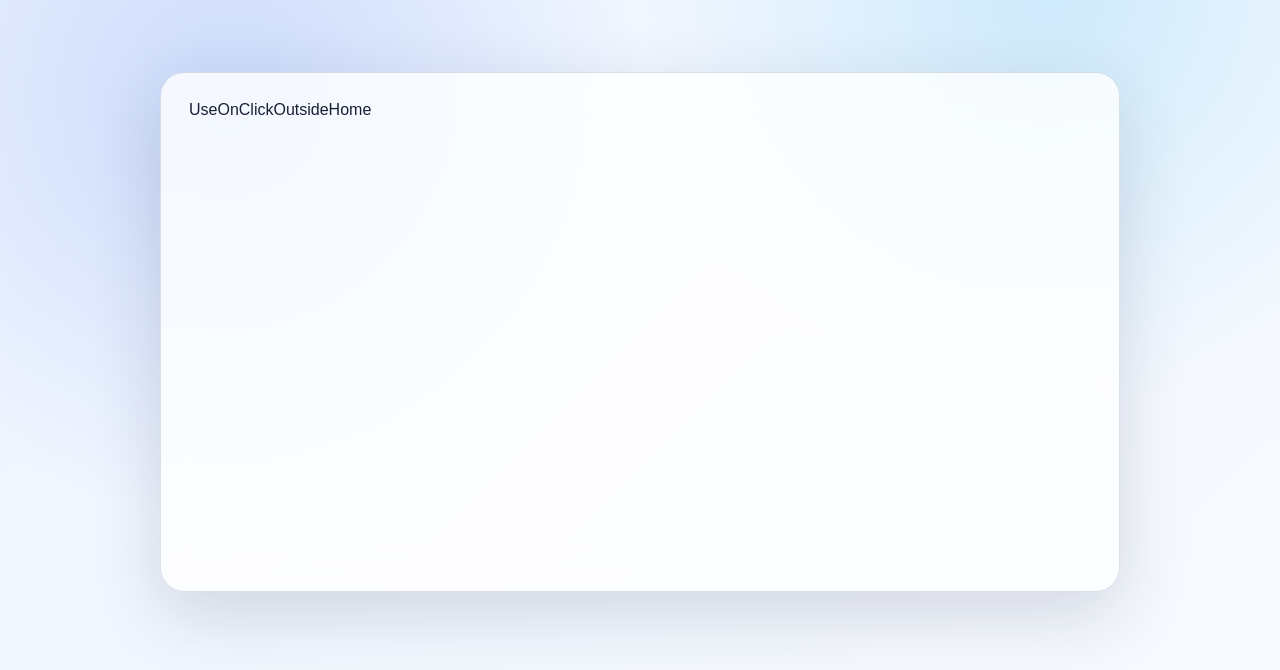
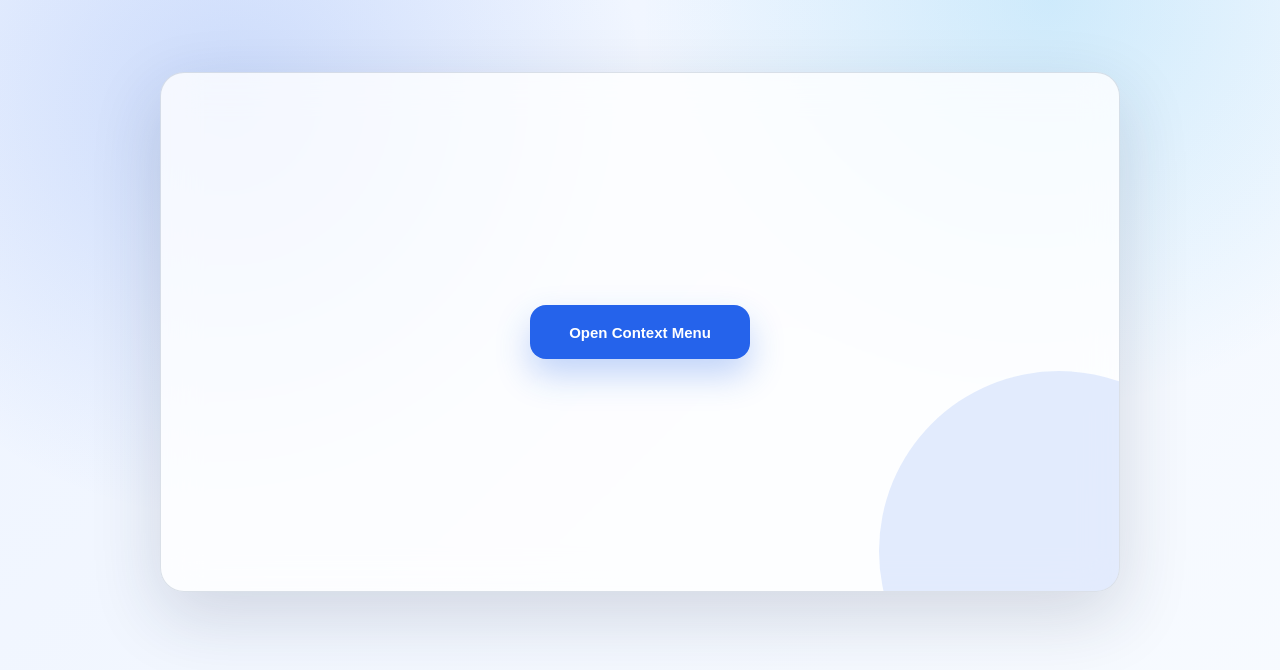
Before and after one commit to TanKaiYi0220/React-Practice-25-Projects, a React (Vite) app: page / in a window 1280 px wide. Shown: the top 670 px of the page. Built offline with nearby package versions, Linux system fonts and the light colour scheme.

Commit message:
feat: vibe coding for modern css

```diff
--- a/src/components/use_on_click_outside/UseOnClickOutside.jsx
+++ b/src/components/use_on_click_outside/UseOnClickOutside.jsx
@@ -1,9 +1,27 @@
-import React from 'react'
+import React, { useEffect } from 'react'
 
-function UseOnClickOutside() {
-  return (
-    <div>UseOnClickOutside</div>
-  )
+function useOutsideClick(ref, handler) {
+
+    useEffect(() => {
+        function listener(event) {
+            if (!ref.current || ref.current.contains(event.target)) {
+                return
+            }
+
+            handler(event);
+        }
+
+        document.addEventListener('mousedown', listener);
+
+        return () => {
+            document.removeEventListener('mousedown', listener);
+        };
+
+    }, [ref, handler])
+
+    return (
+        <div>useOutsideClick</div>
+    )
 }
 
-export default UseOnClickOutside
+export default useOutsideClick
--- a/src/components/use_on_click_outside/UseOnClickOutsideHome.jsx
+++ b/src/components/use_on_click_outside/UseOnClickOutsideHome.jsx
@@ -1,10 +1,27 @@
-import React from 'react'
+import React, { useState, useRef } from 'react'
 import "./style.css"
+import useOutsideClick from './useOnClickOutside'
 
 const UseOnClickOutsideHome = () => {
+    const ref = useRef();
+    useOutsideClick(ref, () => {
+        setShowContext(false)
+    });
+
+    const [showContext, setShowContext] = useState(false)
+
     return (
         <div className="useOnClickOutsideHomeContainer">
-            UseOnClickOutsideHome
+            {
+                (showContext) ? (
+                    <div className="contextMenu" ref={ref}>
+                        <p>Context Menu</p>
+                        <h1>Random Context is writing here, close this by clicking outside</h1>
+                    </div>
+                ) : (
+                    <button onClick={() => setShowContext(true)}>Open Context Menu</button>
+                )
+            }
         </div>
     )
 }
--- a/src/components/use_on_click_outside/style.css
+++ b/src/components/use_on_click_outside/style.css
@@ -1,3 +1,17 @@
+:root {
+    --page-bg-start: #eef4ff;
+    --page-bg-end: #f8fbff;
+    --panel-bg: rgba(255, 255, 255, 0.78);
+    --popup-bg: rgba(255, 255, 255, 0.92);
+    --border-color: rgba(111, 130, 160, 0.24);
+    --text-color: #172033;
+    --muted-color: #667085;
+    --accent-color: #2563eb;
+    --accent-dark: #1d4ed8;
+    --accent-soft: rgba(37, 99, 235, 0.12);
+    --shadow-color: rgba(31, 45, 75, 0.16);
+}
+
 * {
     box-sizing: border-box;
 }
@@ -14,17 +28,97 @@ body {
 }
 
 .useOnClickOutsideHomeContainer {
+    position: relative;
     width: 960px;
     min-height: 520px;
     margin: 72px auto;
     padding: 28px;
-    display: grid;
-    grid-template-columns: repeat(4, 1fr);
-    gap: 14px;
-    align-items: start;
+    display: flex;
+    align-items: center;
+    justify-content: center;
+    overflow: hidden;
     border: 1px solid var(--border-color);
     border-radius: 24px;
     background: var(--panel-bg);
     box-shadow: 0 24px 70px var(--shadow-color);
     backdrop-filter: blur(18px);
 }
+
+.useOnClickOutsideHomeContainer::before {
+    content: "";
+    position: absolute;
+    width: 360px;
+    height: 360px;
+    right: -120px;
+    bottom: -140px;
+    border-radius: 50%;
+    background: rgba(37, 99, 235, 0.12);
+}
+
+.useOnClickOutsideHomeContainer button {
+    position: relative;
+    z-index: 1;
+    min-width: 220px;
+    height: 54px;
+    padding: 0 26px;
+    border: 0;
+    border-radius: 16px;
+    background: var(--accent-color);
+    color: #ffffff;
+    font-size: 15px;
+    font-weight: 700;
+    cursor: pointer;
+    box-shadow: 0 16px 34px rgba(37, 99, 235, 0.28);
+    transition: transform 180ms ease, background 180ms ease, box-shadow 180ms ease;
+}
+
+.useOnClickOutsideHomeContainer button:hover {
+    transform: translateY(-2px);
+    background: var(--accent-dark);
+    box-shadow: 0 20px 42px rgba(37, 99, 235, 0.34);
+}
+
+.useOnClickOutsideHomeContainer button:active {
+    transform: translateY(0);
+    box-shadow: 0 10px 24px rgba(37, 99, 235, 0.24);
+}
+
+.contextMenu {
+    position: relative;
+    z-index: 1;
+    width: 520px;
+    padding: 28px;
+    border: 1px solid var(--border-color);
+    border-radius: 22px;
+    background: var(--popup-bg);
+    box-shadow: 0 26px 70px rgba(31, 45, 75, 0.22);
+    backdrop-filter: blur(18px);
+}
+
+.contextMenu::before {
+    content: "";
+    display: block;
+    width: 56px;
+    height: 6px;
+    margin-bottom: 22px;
+    border-radius: 999px;
+    background: var(--accent-color);
+    box-shadow: 0 0 20px rgba(37, 99, 235, 0.32);
+}
+
+.contextMenu p {
+    margin: 0 0 12px;
+    color: var(--accent-color);
+    font-size: 13px;
+    font-weight: 800;
+    letter-spacing: 0;
+    text-transform: uppercase;
+}
+
+.contextMenu h1 {
+    margin: 0;
+    color: var(--text-color);
+    font-size: 32px;
+    line-height: 1.18;
+    font-weight: 800;
+}
```
